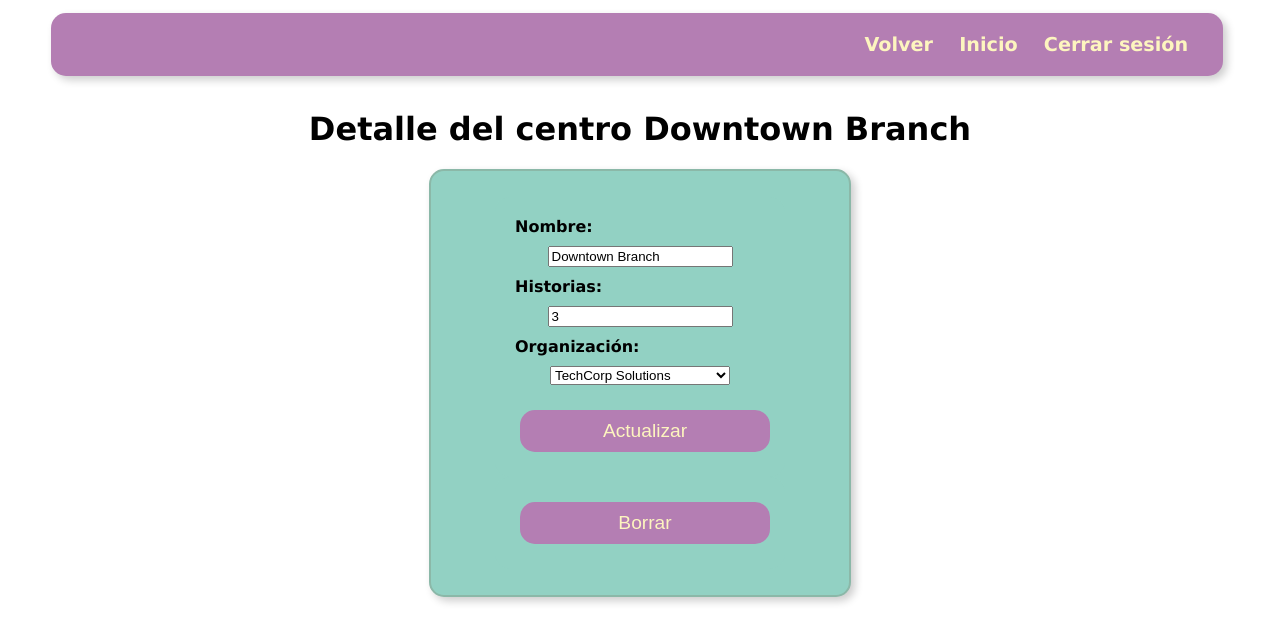
After one commit to minyavasaiel/prueba_tecnica, a Django app: page /detail-center/2/ in a window 1280 px wide. The commit adds this page. Shown: the top 643 px of the page. Run offline with Django 4.2, Linux system fonts and the light colour scheme; a user stored in the database is signed in; data comes from the database, SQL or seed files in the repository; both versions use the stored data as it was after the commit.

Commit message:
crud centros listo

```diff
--- a/prueba_tecnica/urls.py
+++ b/prueba_tecnica/urls.py
@@ -25,6 +25,11 @@ urlpatterns = [
     path('logout/', views.logout_view, name='logout'),
     path('readjason/', views.read_json, name='read_json'),
     path('listar/', views.listar, name= 'listar'),
-    path('listarCentros/', views.listarCentros, name= 'listarCentros'),
+    path('centers-list/', views.listarCentros, name= 'centers-list'),
+    path('add-center/', views.add_center, name= 'add-center'),
+    path('added-center/', views.added_center, name= 'added-center'),
+    path('detail-center/<int:id>/', views.detail_center, name= 'detail-center'),
+    path('updated-center/<int:id>/', views.updated, name= 'updated'),
+    path('delete-center/<int:id>/', views.delete_center, name= 'delete-center'),
 
 ]
--- a/prueba_tecnica/views.py
+++ b/prueba_tecnica/views.py
@@ -3,6 +3,7 @@ from django.shortcuts import render, redirect
 from django.contrib.auth.decorators import login_required
 from django.contrib.auth import logout
 from .models import Organization, Center
+from django.contrib.auth.decorators import login_required
 import json
 
 @login_required
@@ -54,6 +55,45 @@ def listar(request):
     return render(request, 'listar.html', {'organizations': organizations})
 
 def listarCentros(request):
-    #obtener todos los elementos
     centers = Center.objects.all()
-    return render(request, 'listar-centros.html', {'centers': centers})
+    return render(request, 'centers-list.html', {'centers': centers})
+
+def add_center(request):
+    organizations = Organization.objects.all()
+    return render(request, 'add-center.html', {'organizations': organizations})
+
+def added_center(request):
+    if request.method != 'POST':
+        return HttpResponse('Error')
+    name = request.POST['name']
+    stories = request.POST['stories']
+    idOrganization= request.POST['centerOrganization']
+    organization = Organization.objects.get(pk=idOrganization)
+    newCenter = Center(name=name, stories=stories, organization=organization)
+    newCenter.save()
+    return HttpResponse("Centro agregado correctamente")
+
+def detail_center(request, id):
+    center = Center.objects.get(pk=id)
+    organizations = Organization.objects.all()
+    return render(request, 'detail-center.html', {'center': center, 'organizations': organizations})
+
+def updated(request, id):
+    if request.method != 'POST':
+        return HttpResponse('Error')
+    center = Center.objects.get(pk=id)
+    center.name = request.POST['name']
+    center.stories = request.POST['stories']
+
+    #organización
+    idOrganization= request.POST['centerOrganization']
+    newOrganization = Organization.objects.get(pk=idOrganization)
+    center.organization = newOrganization
+    center.save()
+    return render(request, 'updated.html', {'center': center, 'newOrganization': newOrganization})
+
+@login_required     #para evitar que borren sin estar logueados, poniendo la url
+def delete_center(request, id):
+    center = Center.objects.get(pk=id)
+    center.delete()
+    return render(request, 'deleted-center.html', {'center': center})
--- a/static/style.css
+++ b/static/style.css
@@ -66,6 +66,29 @@
   color: #FFD5FF;
   transform: scale(1.1);
 }
+body main .dataDiv .details {
+  border: none;
+  background-color: none;
+  box-shadow: none;
+}
+body main .dataDiv .details select {
+  margin-top: 10px;
+  margin-left: 14%;
+  min-width: 180px;
+}
+body main .dataDiv .details button {
+  margin-top: 25px;
+}
+body main .dataDiv .badd {
+  margin-top: 25px;
+  border: 2px solid #000;
+  box-shadow: 4px 4px 8px rgba(0, 0, 0, 0.2);
+}
+body main .dataDiv .form2 {
+  border: none;
+  box-shadow: none;
+  margin: 0px;
+}
 body .alert {
   background-color: #B47EB3;
   border-radius: 15px;
--- a/static/style.scss
+++ b/static/style.scss
@@ -82,6 +82,34 @@ body {
                     transform: scale(1.1);
                 }
             }
+
+            .details {
+                border: none;
+                background-color: none;
+                box-shadow: none;
+
+                select {
+                    margin-top: 10px;
+                    margin-left: 14%;
+                    min-width: 180px;
+                }
+
+                button {
+                    margin-top: 25px;
+                }
+            }
+
+            .badd {
+                margin-top: 25px;
+                border: 2px solid #000;
+                box-shadow: 4px 4px 8px rgba(0, 0, 0, 0.2);
+            }
+
+            .form2 {
+                border: none;
+                box-shadow: none;
+                margin: 0px;
+            }
         }
     }
 
--- a/templates/base.html
+++ b/templates/base.html
@@ -12,11 +12,15 @@
 		{% if user.is_authenticated %}
 		<nav>
 			<ul>
-                <li><a href="{% url 'logout' %}">Salir</a></li>
+				<li><a onclick="goBack()">Volver</a></li>
+				<li><a href="{% url 'index' %}">Inicio</a></li>
+                <li><a href="{% url 'logout' %}">Cerrar sesión</a></li>
             </ul>
 		</nav>
 		{% else %}
-		<div class="alert"><p>Inicia sesión para poder usar la aplicación.</p></div>
+		<div class="alert"><p>Inicia sesión para poder usar la aplicación.</p>
+		<a href="{% url 'index' %}">Iniciar sesión</a>
+		</div>
 		{% endif %}
 		<main>
             {% block content %}
@@ -24,6 +28,10 @@
             {% endblock %}
           </main>
 
-
+<script type="text/javascript">
+	function goBack() {
+        window.history.back();
+    }
+</script>
 	</body>
 </html>
--- /dev/null
+++ b/templates/detail-center.html
@@ -0,0 +1,40 @@
+{% extends '.\base.html' %}
+
+{% block title %}
+  Detalle Centro
+{% endblock %}
+
+{% block content %}
+{% if user.is_authenticated %}
+  <h1>Detalle del centro {{ center.name }}</h1>
+
+  <div class="dataDiv">
+    <form class="details" method="post" action="{% url 'updated' id=center.id %}">
+      {% csrf_token %}
+      <label for="name">Nombre:</label>
+      <input type="text" id="name" name="name" value="{{ center.name }}"  />
+
+      <label for="stories">Historias:</label>
+      <input type="number" id="stories" name="stories" value="{{ center.stories }}"  />
+
+      <label for="centerOrganization">Organización:</label>
+    </br>
+      <select id="centerOrganization" name="centerOrganization">
+        {% for organization in organizations %}
+          {% if organization.id == center.organization.id %}
+            <option value="{{ organization.id }}" selected>{{ organization.name }}</option>
+          {% else %}
+            <option value="{{ organization.id }}">{{ organization.name }}</option>
+          {% endif %}
+        {% endfor %}
+      </select>
+      <button type="submit" >Actualizar</button>
+    </form>
+    <form class="form2" method="post" action="{% url 'delete-center' center.id %}">
+      {% csrf_token %}
+      <button type="submit">Borrar</button>
+    </form>
+
+  </div>
+  {% endif %}
+{% endblock %}
--- a/templates/listar.html
+++ b/templates/listar.html
@@ -3,6 +3,7 @@
 {% block title %} Mostrar datos {% endblock %}
 
 {% block content %}
+{% if user.is_authenticated %}
 <h1>Organizaciones</h1>
 <p>Haga click en el nombre para ver detalles.</p>
 <div class="dataDiv">
@@ -10,4 +11,5 @@
  <a href="#"><button>{{ organization.name }}</button></a>
  {% endfor %}
 </div>
+{% endif %}
 {% endblock %}
```
Also changed, not shown: templates/add-center.html (added, +30 -0 lines), templates/centers-list.html (renamed from templates/listar-centros.html, +6 -1 lines), templates/crud.html (+3 -5 lines), templates/deleted-center.html (added, +17 -0 lines), templates/details-organization.html (added, +11 -0 lines), templates/updated.html (added, +14 -0 lines), db.sqlite3, 2 other files.
